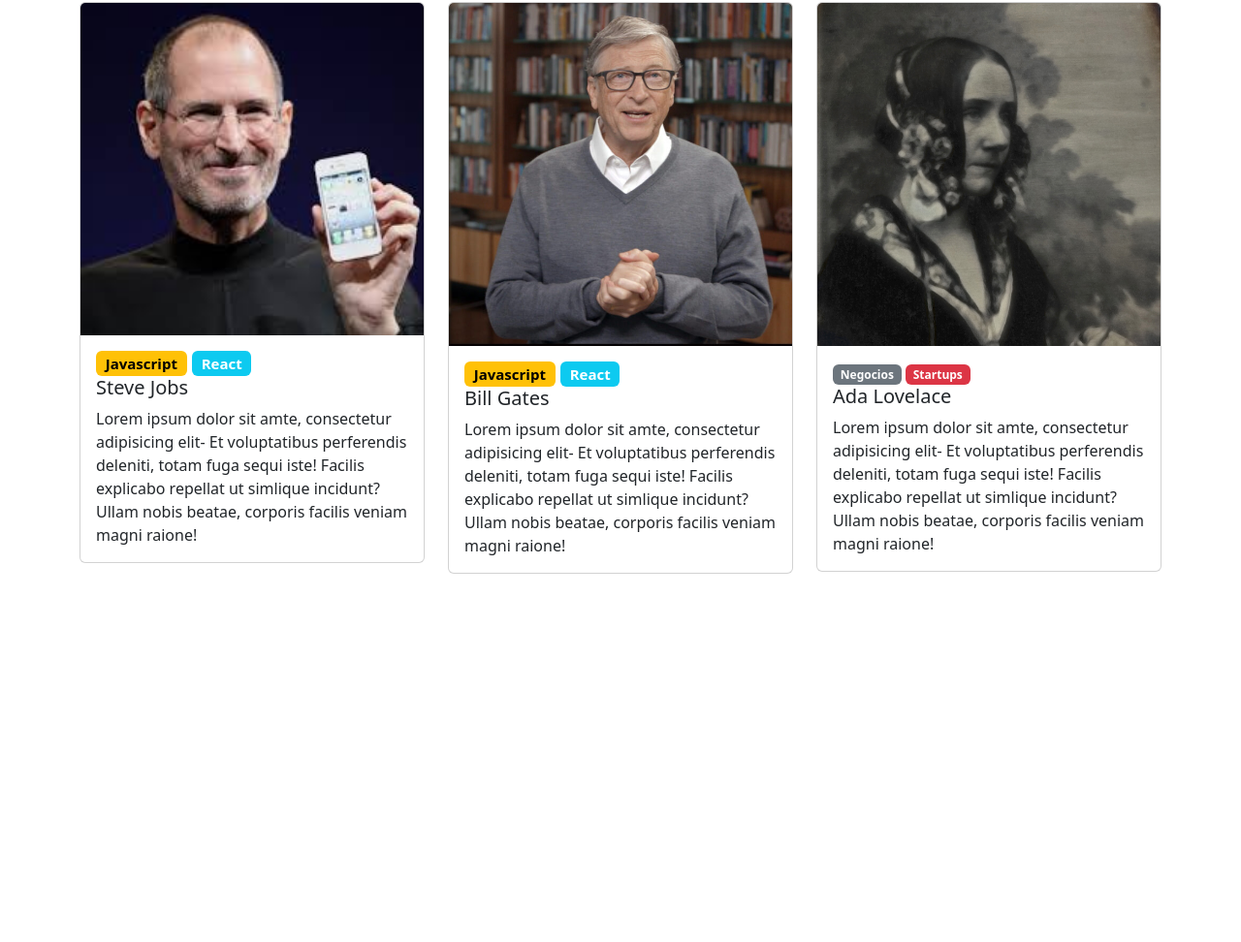
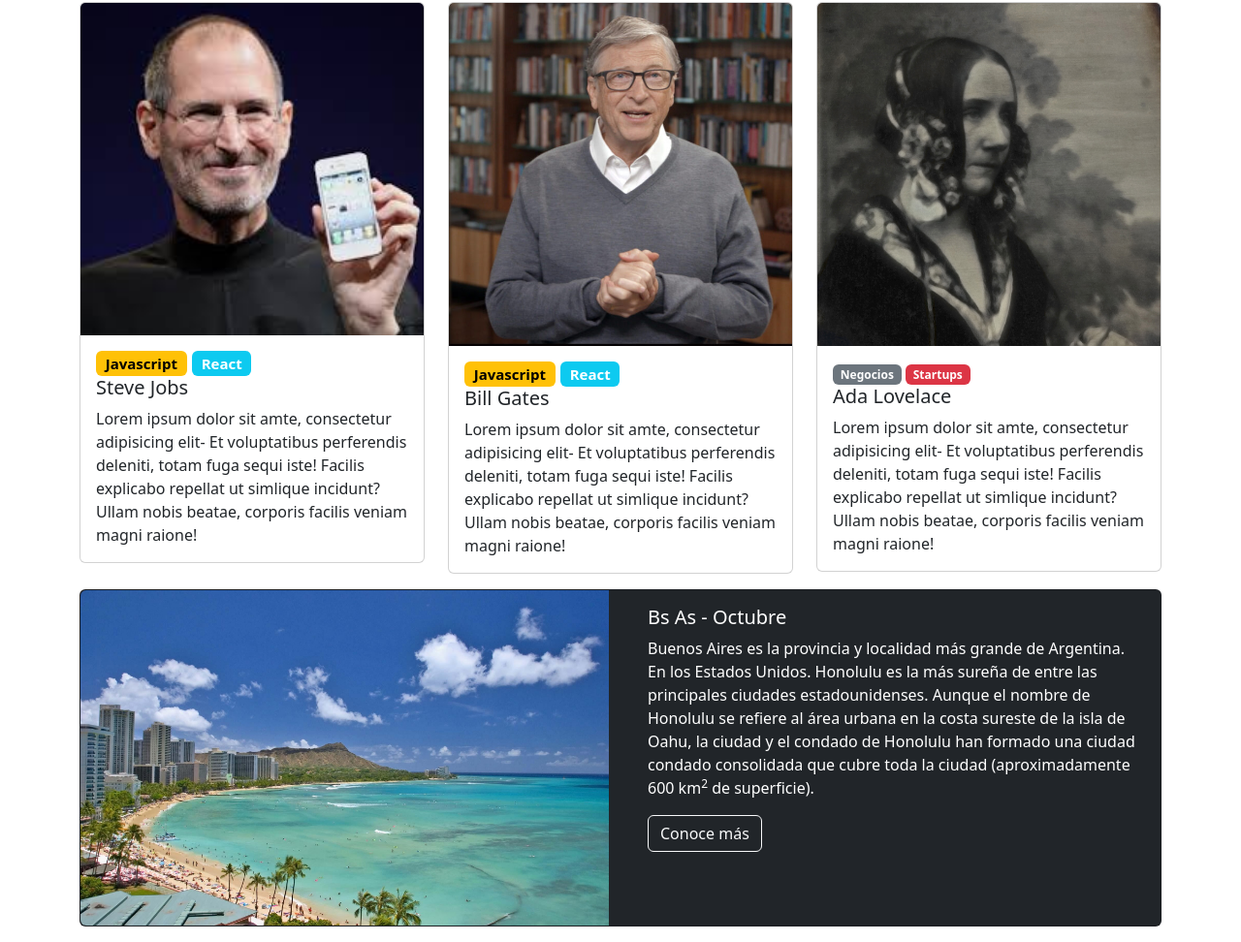
Before and after one commit to asero82/codo-a-codo-tp-integrador-frontend, a plain HTML site: page index.html in a window 1280 px wide. Shown: the part 768-1740 px from the top of the page at 97% size. Before the commit the page ends 1360 px from the top, so only its background shows below. Drawn offline with nearby package versions, Linux system fonts and the light colour scheme.

Commit message:
Agrega lugar y fecha

```diff
--- a/index.html
+++ b/index.html
@@ -40,7 +40,7 @@
                             <a class="nav-link" href="#cards">Los Oradores</a>
                         </li>
                         <li class="nav-item">
-                            <a class="nav-link" href="#">El lugar y la fecha</a>
+                            <a class="nav-link" href="#lugar">El lugar y la fecha</a>
                         </li>
                         <li class="nav-item">
                             <a class="nav-link" href="#">Conviértete en orador</a>
@@ -181,6 +181,26 @@
                 </div>
             </div>
         </section>
+
+        <section id="lugar">
+            <div class="card mb-3 mt-3 bg-dark">
+                <div class="row">
+                  <div class="col-md-6">
+                    <img src="./resources/img/honolulu.jpg" class="img-fluid rounded-start" alt="...">
+                  </div>
+                  <div class="col-md-6">
+                    <div class="card-body text-start text-white">
+                      <h5 class="card-title">Bs As - Octubre</h5>
+                      <p class="card-text">Buenos Aires es la provincia y localidad más grande de Argentina. En los Estados Unidos. Honolulu
+                        es la más sureña de entre las principales ciudades estadounidenses. Aunque el nombre  de Honolulu
+                        se refiere al área urbana en la costa sureste de la isla de Oahu, la ciudad y el condado de Honolulu han formado
+                        una ciudad condado consolidada que cubre toda la ciudad (aproximadamente 600 km<sup>2</sup> de superficie).</p>
+                      <button type="button" class="btn btn-outline-light">Conoce más</button>
+                    </div>
+                  </div>
+                </div>
+              </div>
+        </section>
     </section>
 
     <script src="https://cdn.jsdelivr.net/npm/@popperjs/core@2.11.8/dist/umd/popper.min.js"
```
